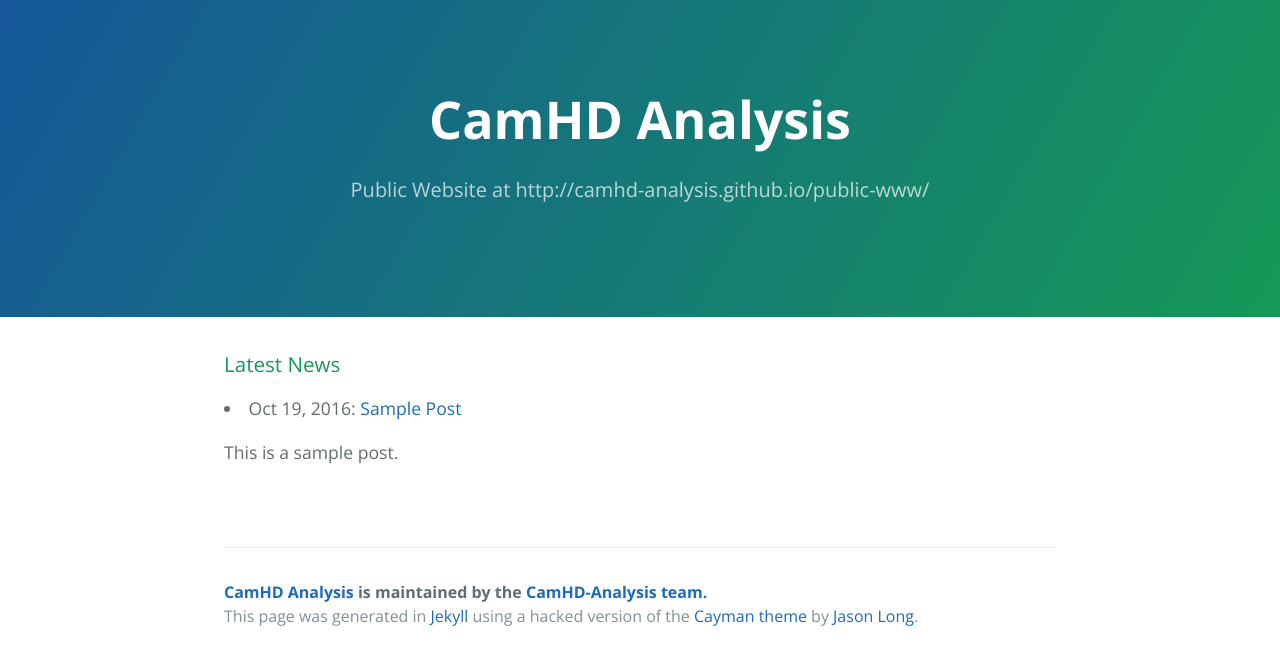
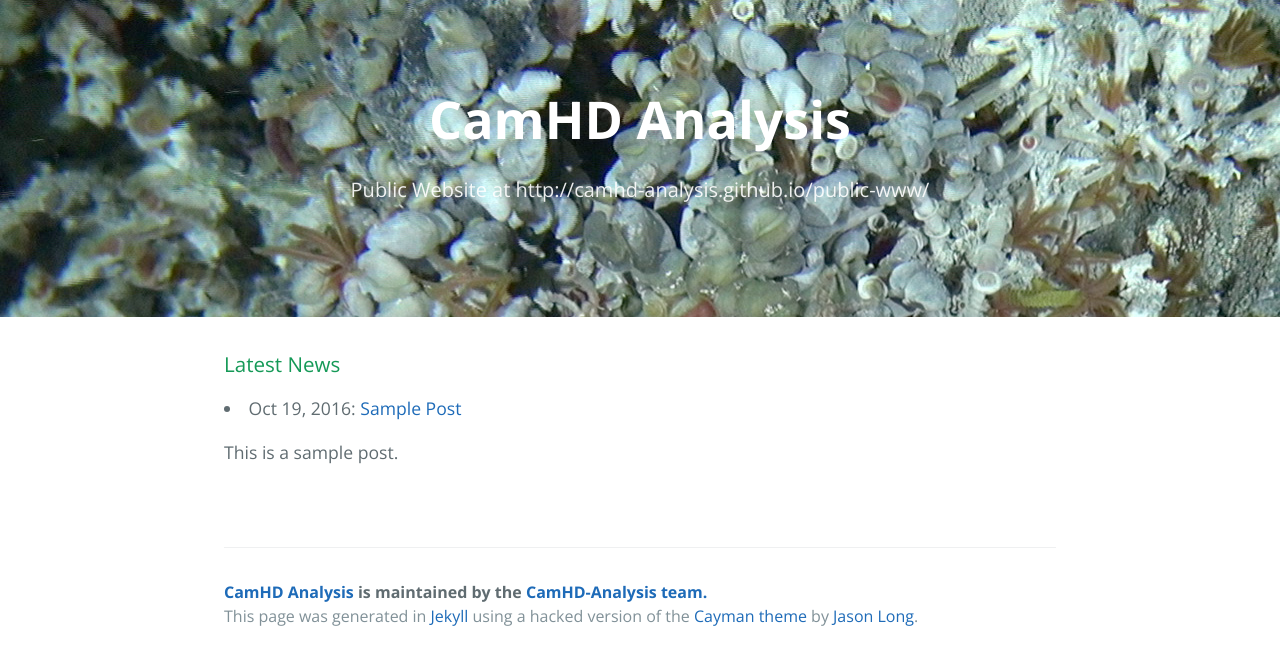
Before and after one commit to NOAA-OER16-3DReconstruction/public-www, a Jekyll site: the page built from _pages/home.html, in a window 1280 px wide. Shown: the top 665 px of the page. Built offline with Jekyll 4.4.1, drawn with Linux system fonts in a browser that asks for light colours.

Commit message:
Use header image and rearrange static pages to _pages directory.

```diff
--- a/_config.yml
+++ b/_config.yml
@@ -25,3 +25,5 @@
 # Build settings
 markdown: kramdown
 theme: minima
+
+include: ["_pages"]
--- a/index.html
+++ b/_pages/home.html
@@ -1,4 +1,5 @@
 ---
+permalink: /
 ---
 
 <!-- This is the only page with a big header, so I've made it non-template
--- a/stylesheets/stylesheet.css
+++ b/stylesheets/stylesheet.css
@@ -57,13 +57,8 @@
   color: #fff;
   text-align: center;
   background-color: #159957;
-  background-image: linear-gradient(120deg, #155799, #159957); }
-
-.page-header {
-  color: #fff;
-  text-align: center;
-  background-color: #159957;
-  background-image: linear-gradient(120deg, #155799, #159957); }
+  /*background-image: linear-gradient(120deg, #155799, #159957);*/
+  background-image: url('../images/header2.jpg'); }
 
 @media screen and (min-width: 64em) {
   .big-page-header {
@@ -76,6 +71,13 @@
 @media screen and (max-width: 42em) {
   .big-page-header {
     padding: 2rem 1rem; } }
+
+.page-header {
+  color: #fff;
+  text-align: center;
+  background-color: #159957;
+  /* background-image: linear-gradient(120deg, #155799, #159957); */
+  background-image: url('../images/header2.jpg'); }
 
 .project-name {
   margin-top: 0;
@@ -96,7 +98,7 @@
 .project-tagline {
   margin-bottom: 2rem;
   font-weight: normal;
-  opacity: 0.7; }
+  opacity: 0.9; }
 
 @media screen and (min-width: 64em) {
   .project-tagline {
```
Also changed, not shown: _pages/about.md (renamed from about.md), images/header2.jpg (added).
